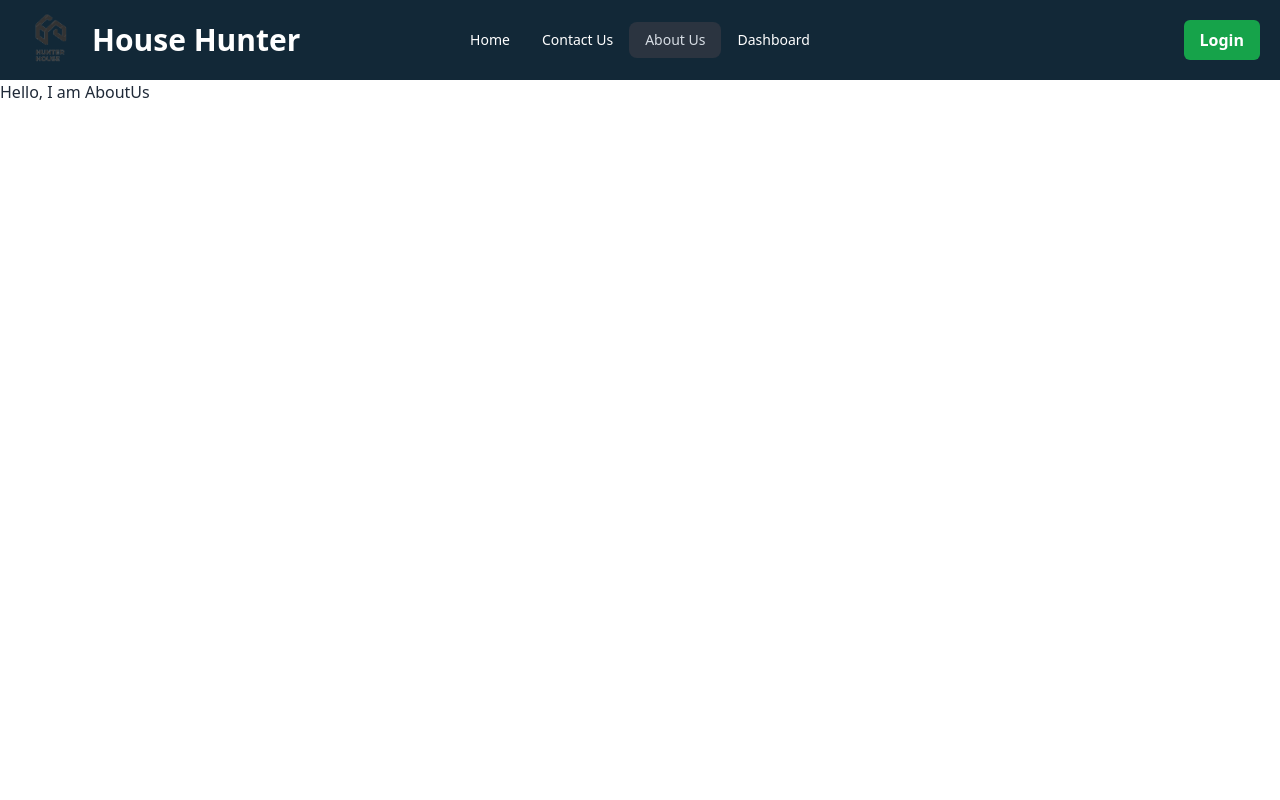
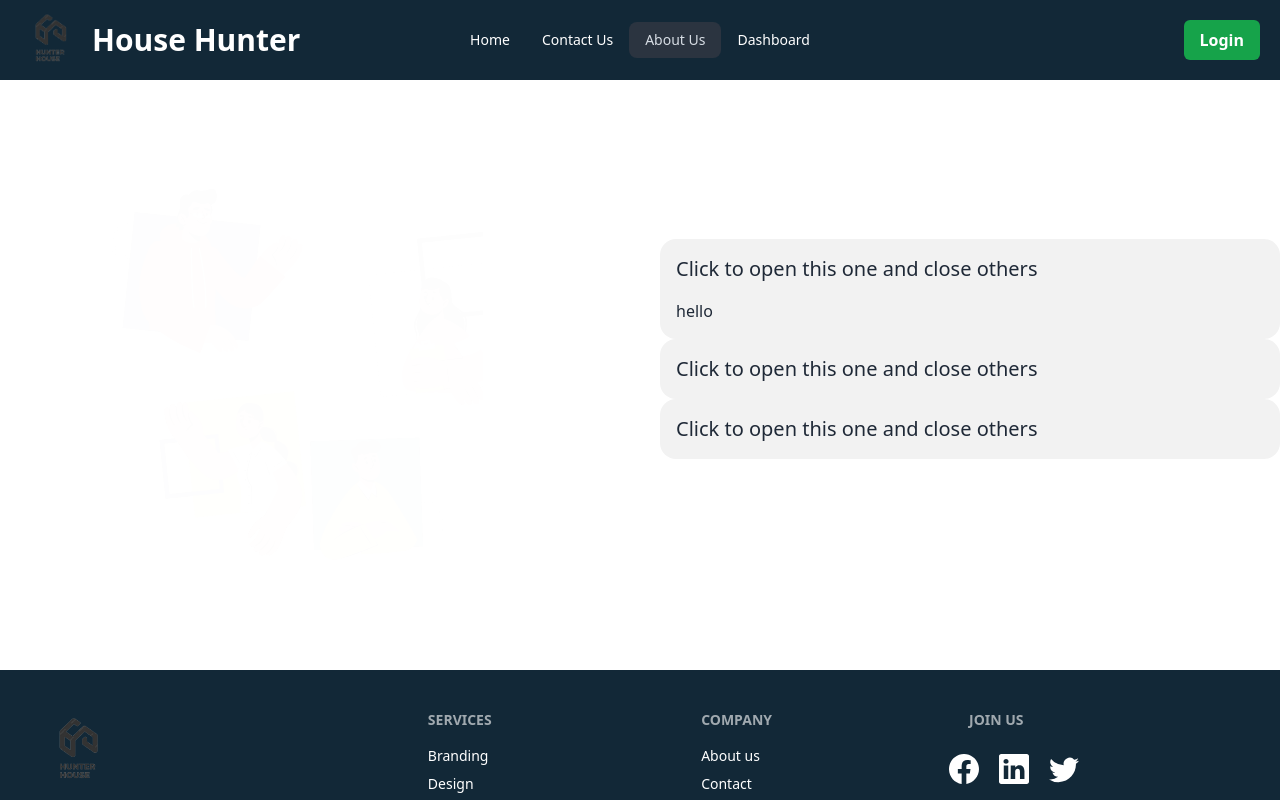
Before and after one commit to Its-Shojib/House-Hunter-ClientSIde, a React (Vite) app: page /about-us in a window 1280 px wide. Shown: the top 800 px of the page. Built offline with nearby package versions, Linux system fonts and the light colour scheme; no server answers.

Commit message:
Design Implemented

```diff
--- a/src/Layout/MainLayout.jsx
+++ b/src/Layout/MainLayout.jsx
@@ -9,7 +9,7 @@ const MainLayout = () => {
             <div className="max-w-screen-2xl mx-auto">
             <Navbar></Navbar>
             </div>
-            <div className="max-w-screen-2xl mx-auto min-h-screen">
+            <div className="max-w-screen-2xl mx-auto min-h-[550px]">
                 <Outlet></Outlet>
             </div>
             <div  className="max-w-screen-2xl mx-auto">
--- a/src/Pages/AboutUs/AboutUs.jsx
+++ b/src/Pages/AboutUs/AboutUs.jsx
@@ -1,9 +1,44 @@
-
+import animation from '../../assets/About us/Animation - 1701198416051.json'
+import Lottie from 'lottie-react';
 
 const AboutUs = () => {
     return (
-        <div>
-            <p> Hello, I am AboutUs </p>
+        <div className="my-10 pt-1">
+            <div className="flex flex-col md:flex-row gap-10 items-center">
+                <div className="flex-1">
+                    <Lottie className="h-[450px] w-10/12" animationData={animation} loop={true}></Lottie>
+                </div>
+
+                <div className='flex-1'>
+                    <div className="collapse bg-base-200">
+                        <input type="radio" name="my-accordion-1" checked="checked" />
+                        <div className="collapse-title text-xl font-medium">
+                            Click to open this one and close others
+                        </div>
+                        <div className="collapse-content">
+                            <p>hello</p>
+                        </div>
+                    </div>
+                    <div className="collapse bg-base-200">
+                        <input type="radio" name="my-accordion-1" />
+                        <div className="collapse-title text-xl font-medium">
+                            Click to open this one and close others
+                        </div>
+                        <div className="collapse-content">
+                            <p>hello</p>
+                        </div>
+                    </div>
+                    <div className="collapse bg-base-200">
+                        <input type="radio" name="my-accordion-1" />
+                        <div className="collapse-title text-xl font-medium">
+                            Click to open this one and close others
+                        </div>
+                        <div className="collapse-content">
+                            <p>hello</p>
+                        </div>
+                    </div>
+                </div>
+            </div>
         </div>
     )
 }
--- a/src/Pages/ContactUs/ContactUs.jsx
+++ b/src/Pages/ContactUs/ContactUs.jsx
@@ -1,5 +1,4 @@
-import { Helmet } from "react-helmet-async";
-import Section_Title from "../../Shared-Compo/Section_Title";
+
 import Lottie from "lottie-react";
 import { MdEmail } from "react-icons/md";
 import { FaPhoneAlt } from "react-icons/fa";
@@ -8,12 +7,9 @@ import animation from '../../assets/Contact us/Animation - 1701196883827.json'
 const ContactUs = () => {
     return (
         <div className="my-10 pt-1">
-            <Helmet><title>Milon Mela | Contact Us</title></Helmet>
-            <Section_Title title={'Contact Us'} subTitle={'Find Solution?'}></Section_Title>
-
             <div className="flex flex-col md:flex-row gap-10 items-center justify-center">
                 <div className="flex-1 text-left space-y-3 pl-10">
-                    <h1 className="text-3xl">Want to know more about <span className="text-red-900">Milon Mela</span> and its services?</h1>
+                    <h1 className="text-3xl">Want to know more about <span className="text-red-900">House Hunter</span> and its services?</h1>
                     <div className="flex gap-5">
                         <p className="text-white bg-[#172935] p-4 rounded-md"><MdEmail className="inline" /> mdshojib922@gmail.com</p>
                         <p className="text-white bg-[#172935] p-4 rounded-md"><FaPhoneAlt className="inline" />  +8801790-407979</p>
```
